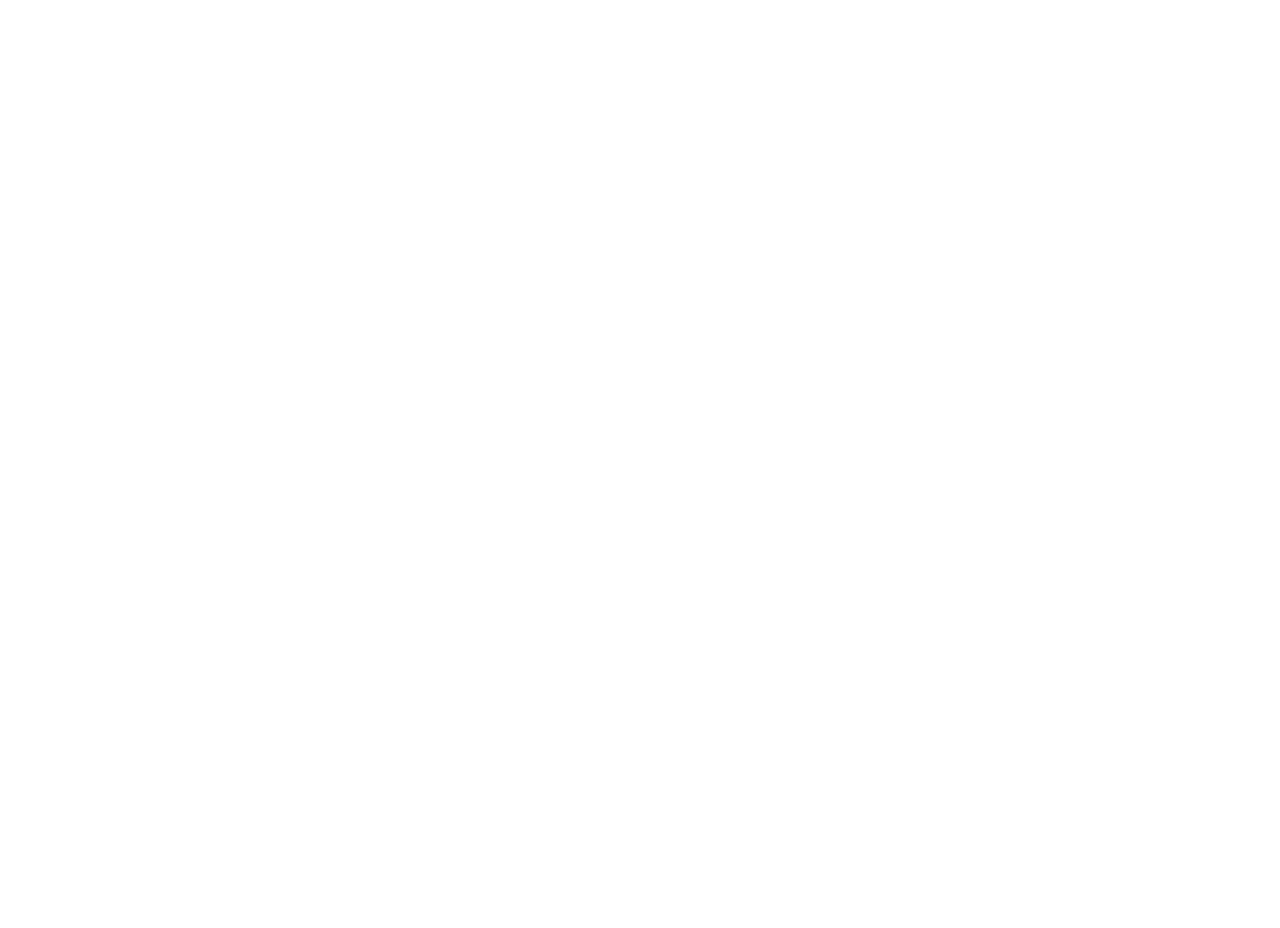
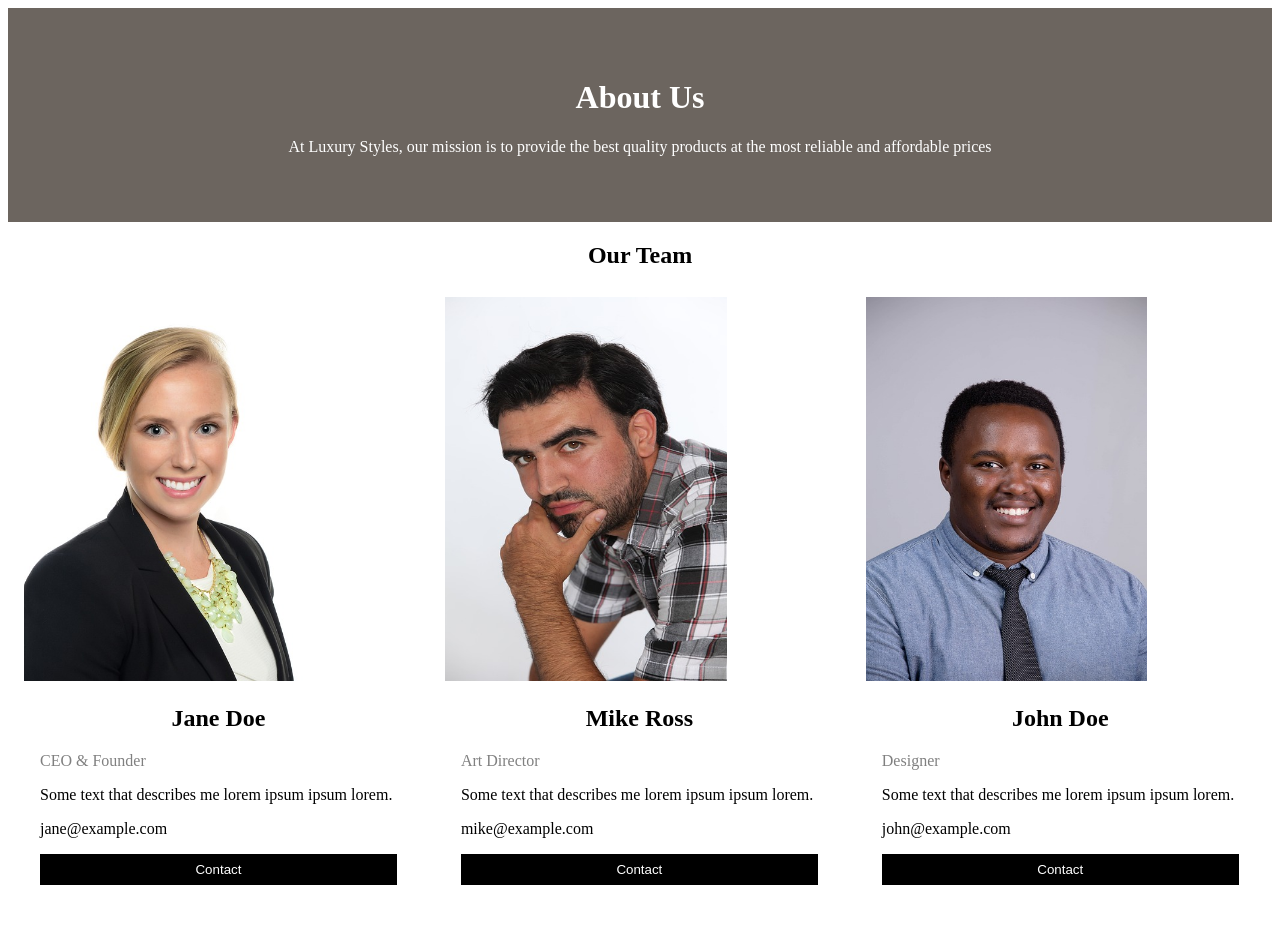
Before and after one commit to Deevdv/onlineStore, a plain HTML site: page pages/about.html in a window 1280 px wide. Before the commit the page ends 800 px from the top, so only its background shows below. Drawn offline with Linux system fonts and the light colour scheme.

Commit message:
about page added with css
rev 1

```diff
--- /dev/null
+++ b/css/about.css
@@ -0,0 +1,84 @@
+:root {
+    --primaryColor: #6c655f;
+    --mainWhite: #fff;
+    --mainBlack: #222;
+    --mainGrey: #ececec;
+    --mainSpacing: 0.1rem;
+    --mainTransition: all 0.3s linear;
+  }
+
+html {
+box-sizing: border-box;
+}
+
+*, *:before, *:after {
+box-sizing: inherit;
+}
+h2 {
+    text-align: center;
+}
+
+.headshot {
+    height: 30vw;
+}
+
+.headshot-man {
+    height: 30vw;
+    width:  22vw !important;
+}
+
+.column {
+float: left;
+width: 33.3%;
+margin-bottom: 16px;
+padding: 0 8px;
+}
+
+.card {
+box-shadow: var(--primaryColor);
+margin: 8px;
+}
+
+.about-section {
+padding: 50px;
+text-align: center;
+background-color: var(--primaryColor);
+color: white;
+}
+
+.container {
+padding: 0 16px;
+}
+
+.container::after, .row::after {
+content: "";
+clear: both;
+display: table;
+}
+
+.title {
+color: grey;
+}
+
+.button {
+border: none;
+outline: 0;
+display: inline-block;
+padding: 8px;
+color: white;
+background-color: #000;
+text-align: center;
+cursor: pointer;
+width: 100%;
+}
+
+.button:hover {
+background-color: #555;
+}
+
+@media screen and (max-width: 650px) {
+.column {
+  width: 100%;
+  display: block;
+}
+}
--- a/pages/about.html
+++ b/pages/about.html
@@ -4,9 +4,57 @@
     <meta charset="UTF-8">
     <meta http-equiv="X-UA-Compatible" content="IE=edge">
     <meta name="viewport" content="width=device-width, initial-scale=1.0">
+    <link rel="stylesheet" href="/css/about.css">
     <title>About</title>
 </head>
 <body>
+    <div class="about-section">
+        <h1>About Us</h1>
+        <p>At Luxury Styles, our mission is to provide the best quality products at the most reliable and affordable prices
+        </p>
+      </div>
+
+      <h2>Our Team</h2>
+      <div class="row">
+        <div class="column">
+          <div class="card">
+            <img class= "headshot" src="/images/team/woman-g6af56090b_640.jpg" alt="Jane">
+            <div class="container">
+              <h2>Jane Doe</h2>
+              <p class="title">CEO & Founder</p>
+              <p>Some text that describes me lorem ipsum ipsum lorem.</p>
+              <p>jane@example.com</p>
+              <p><button class="button">Contact</button></p>
+            </div>
+          </div>
+        </div>
+
+        <div class="column">
+          <div class="card">
+            <img class="headshot-man" src="/images/team/headshot-g8ff3e16ed_640.jpg" alt="Mike" style="width:100%">
+            <div class="container">
+              <h2>Mike Ross</h2>
+              <p class="title">Art Director</p>
+              <p>Some text that describes me lorem ipsum ipsum lorem.</p>
+              <p>mike@example.com</p>
+              <p><button class="button">Contact</button></p>
+            </div>
+          </div>
+        </div>
+
+        <div class="column">
+          <div class="card">
+            <img class="headshot-man" src="/images/team/black-man-g171155700_640.jpg" alt="John" style="width:100%">
+            <div class="container">
+              <h2>John Doe</h2>
+              <p class="title">Designer</p>
+              <p>Some text that describes me lorem ipsum ipsum lorem.</p>
+              <p>john@example.com</p>
+              <p><button class="button">Contact</button></p>
+            </div>
+          </div>
+        </div>
+      </div>
 
 </body>
 </html>
```
Also changed, not shown: index.html (+1 -1 lines), images/team/black-man-g171155700_640.jpg (added), images/team/headshot-g8ff3e16ed_640.jpg (added), images/team/woman-g6af56090b_640.jpg (added).
